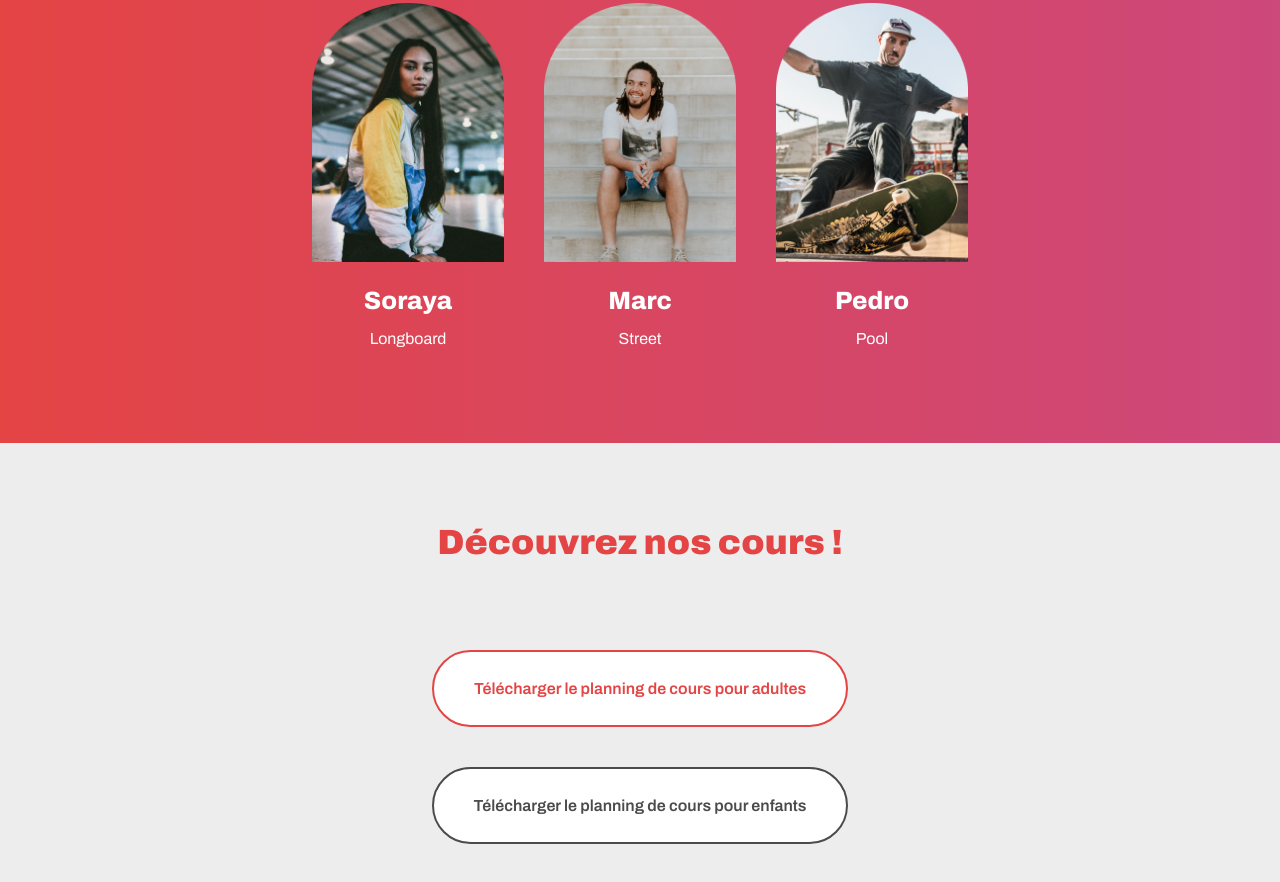
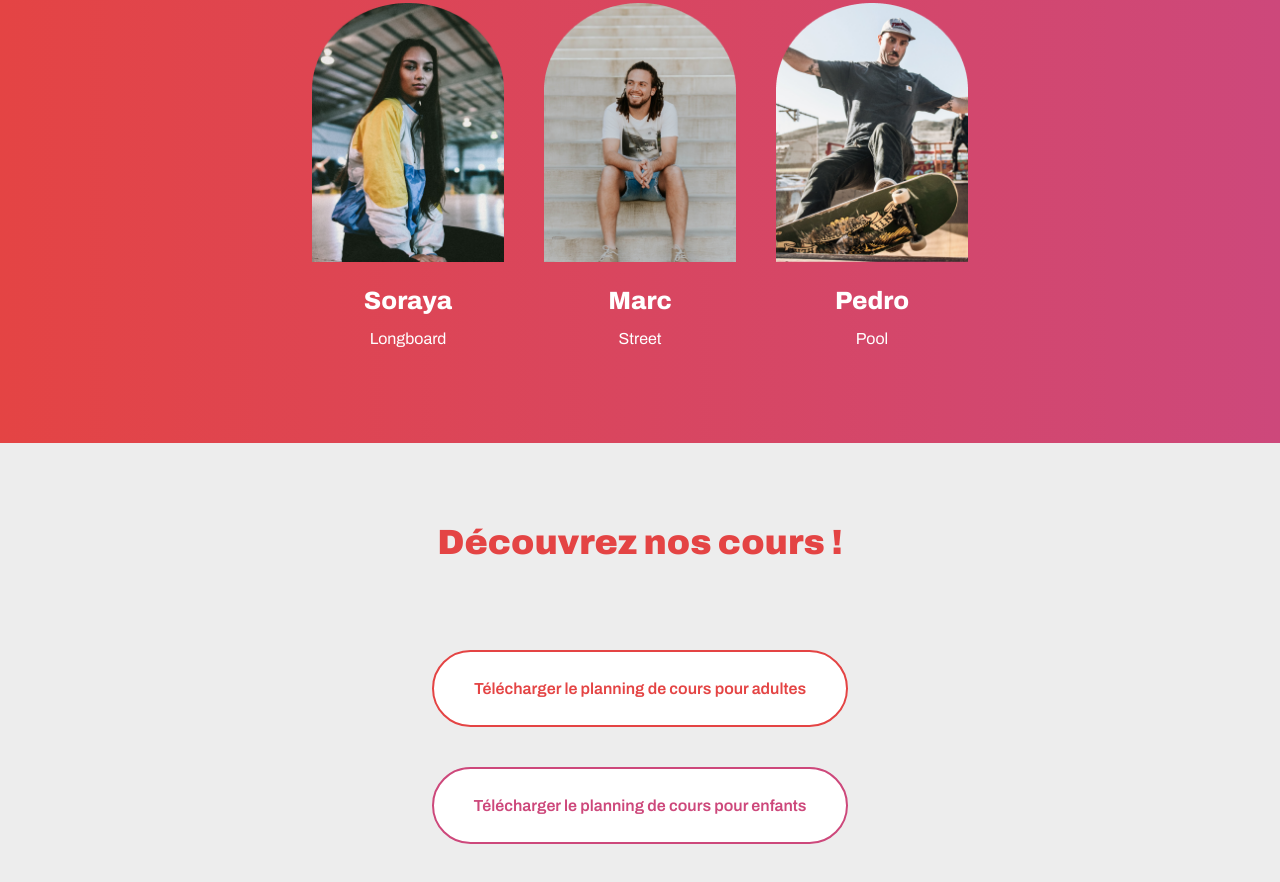
Before and after one commit to jeff397/openclassroom-projet2, a plain HTML site: page index.html in a window 1280 px wide. Shown: the part 1517-2399 px from the top of the page. Drawn offline with Linux system fonts and the light colour scheme.

Commit message:
projet2 corrigé 2+

```diff
--- a/index.html
+++ b/index.html
@@ -80,7 +80,7 @@
 					<a class="button buttonMainColor buttonRounded buttonHighlight" href="documents/planning-adultes.pdf">Télécharger le planning de cours pour adultes</a>
 				</div>
 				<div class="directionRow">
-					<a class="button buttonDrakGreyColor ButtonSecondColor buttonRounded buttonHighlight" href="documents/planning-enfants.pdf">Télécharger le planning de cours pour enfants</a>
+					<a class="button buttonSecondColor buttonRounded buttonHighlight" href="documents/planning-enfants.pdf">Télécharger le planning de cours pour enfants</a>
 				</div>
 				</section>
 
```
